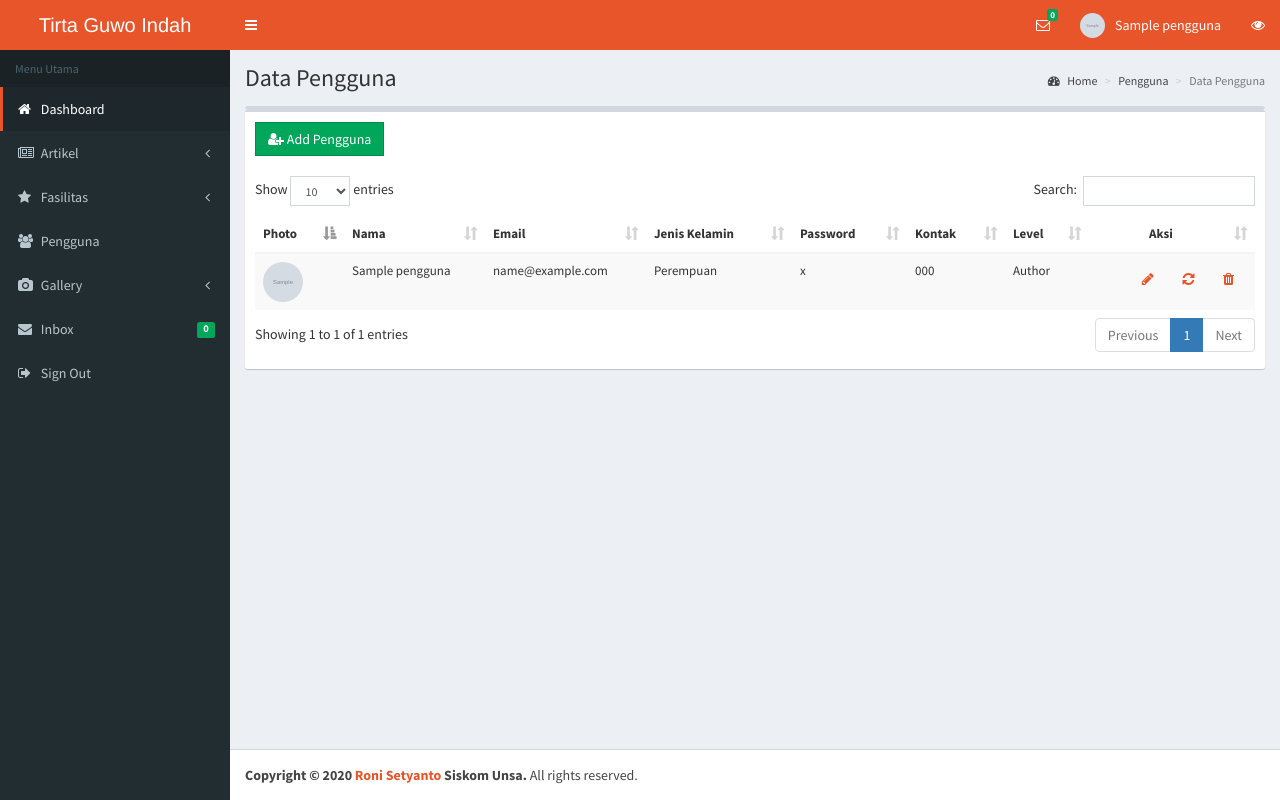
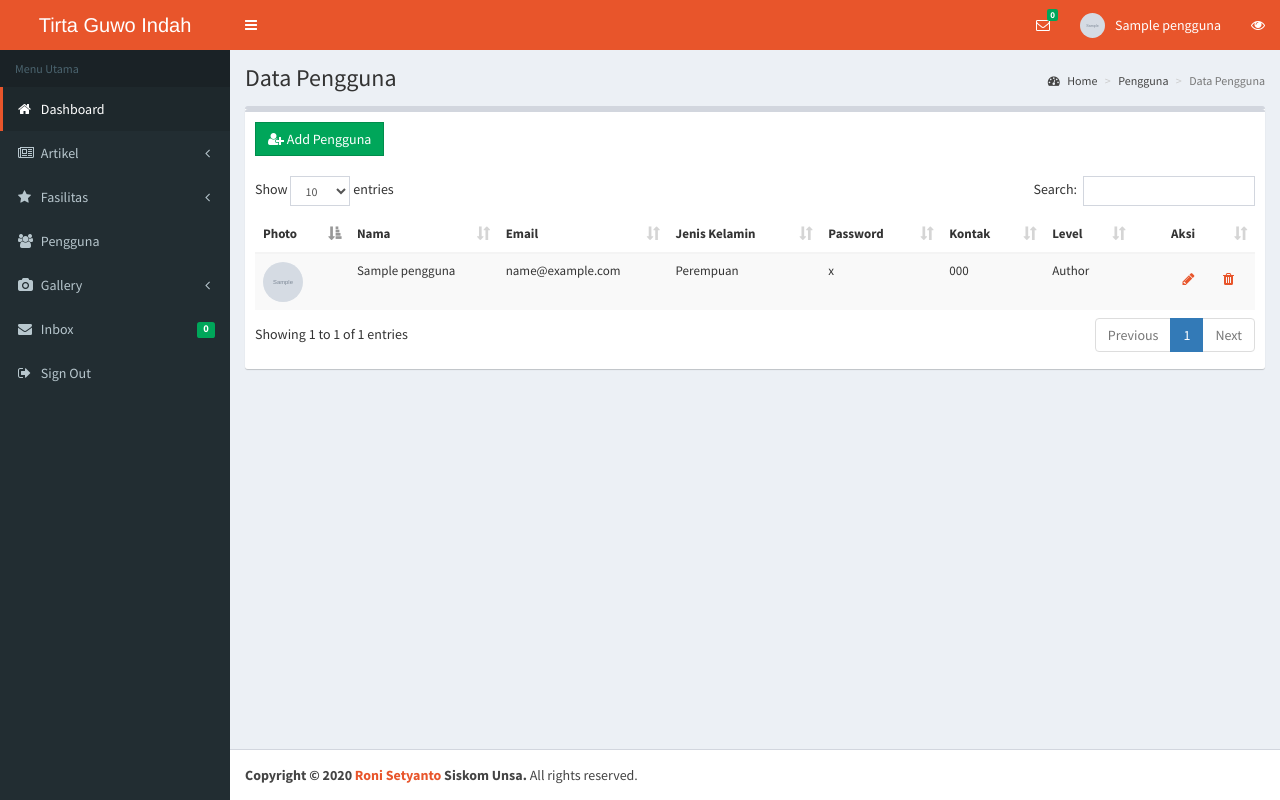
Before and after one commit to dwiprihta/CompanyProfile-TirtaGuwoIndah-CI, a CodeIgniter app: page /tgi/admin/pengguna in a window 1280 px wide. Run offline with CodeIgniter, Linux system fonts and the light colour scheme; the visitor is signed in with stand-in values (Sample User, id 1); tables that the repository leaves empty or names only in its code hold one stand-in row (values such as "Sample post"); grey boxes marked "Sample" are stand-in pictures.

Commit message:
delete refresh password

```diff
--- a/application/views/admin/v_pengguna.php
+++ b/application/views/admin/v_pengguna.php
@@ -101,7 +101,7 @@
                   <?php endif;?>
                   <td style="text-align:right;">
                         <a class="btn" data-toggle="modal" data-target="#ModalEdit<?php echo $pengguna_id;?>"><span class="fa fa-pencil"></span></a>
-                        <a class="btn" href="<?php echo base_url().'admin/pengguna/reset_password/'.$pengguna_id;?>"><span class="fa fa-refresh"></span></a>
+                        <!-- <a class="btn" href="<?php echo base_url().'admin/pengguna/reset_password/'.$pengguna_id;?>"><span class="fa fa-refresh"></span></a> -->
                         <a class="btn" data-toggle="modal" data-target="#ModalHapus<?php echo $pengguna_id;?>"><span class="fa fa-trash"></span></a>
                   </td>
                 </tr>
```
